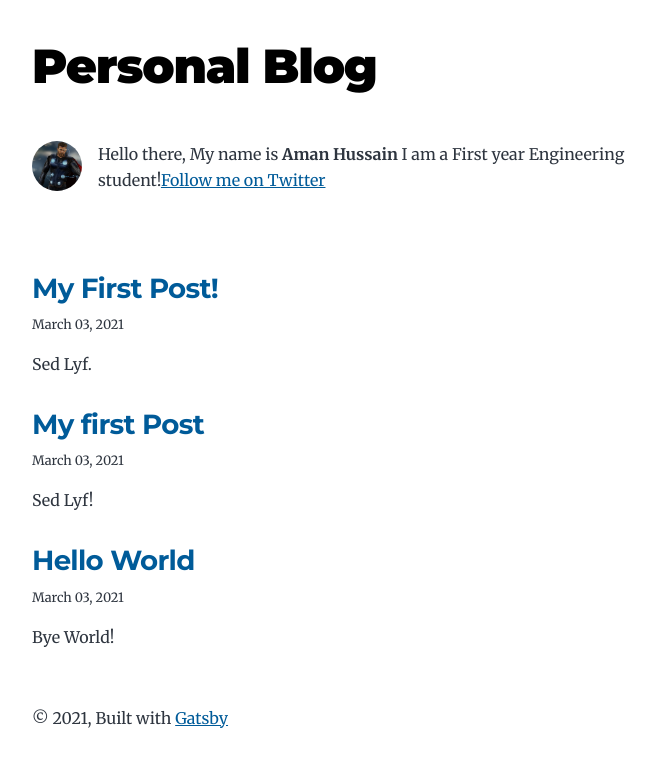
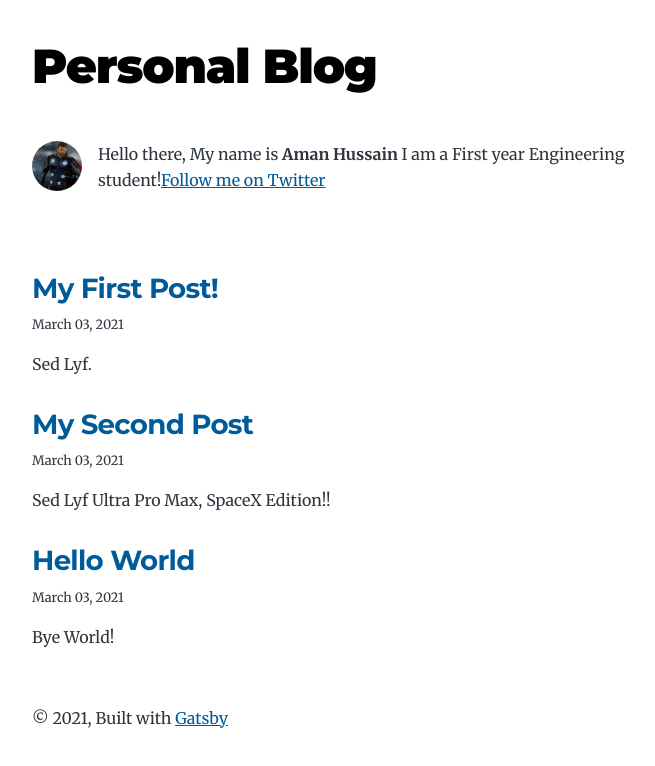
Before and after one commit to amanhussain08/odin-son, a Gatsby site: page / in a window 1280 px wide. Shown: the whole page, without its empty margins (292-947 px from the left). Built offline with nearby package versions, Linux system fonts and the light colour scheme; Gatsby itself is replaced by a stand-in of ours.

Commit message:
Update index.md

```diff
--- a/content/blog/new-beginnings/index.md
+++ b/content/blog/new-beginnings/index.md
@@ -1,7 +1,7 @@
 ---
-title: My first Post
+title: My Second Post
 date: "2021-03-03T22:40:32.169Z"
-description: Sed Lyf!
+description: Sed Lyf Ultra Pro Max, SpaceX Edition!!
 ---
 
 Far far away, behind the word mountains, far from the countries Vokalia and
```
